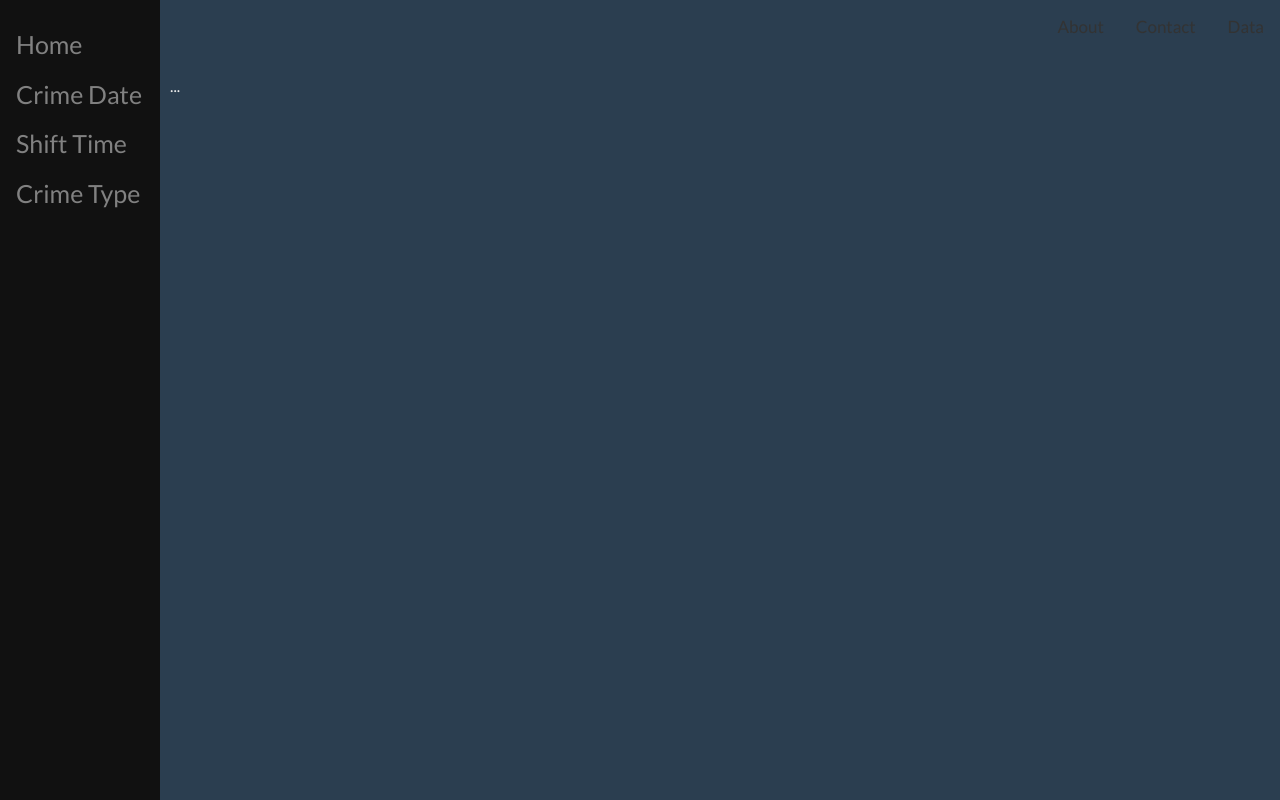
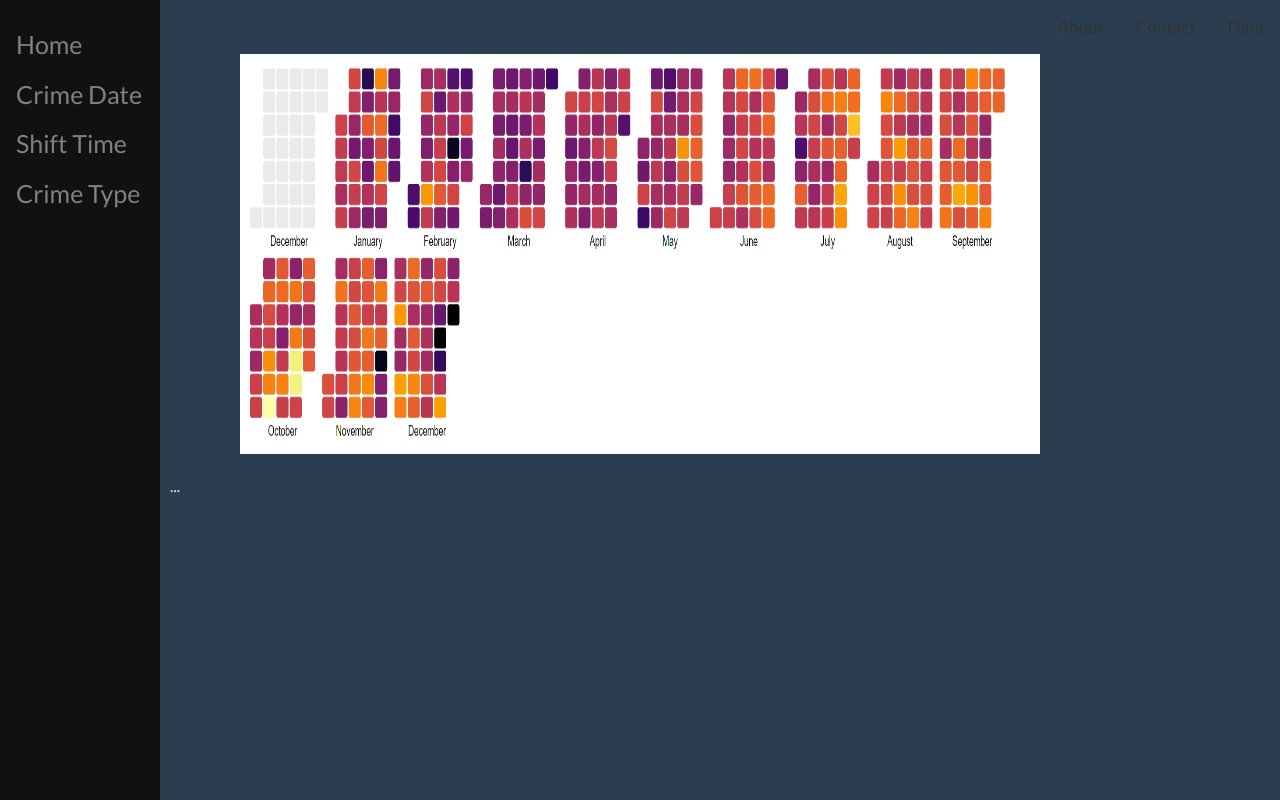
Before and after one commit to Stephanievillegas0728/Project-2, a plain HTML site: page project 2/crimedate.html in a window 1280 px wide. Drawn offline with nearby package versions, Linux system fonts and the light colour scheme; no server answers.

Commit message:
modified

```diff
--- a/project 2/crimedate.html
+++ b/project 2/crimedate.html
@@ -73,6 +73,8 @@
     <a href="shiftcrime.html">Shift Time</a>
     <a href="Crimetype.html">Crime Type</a>
   </div>
+
+  <center><img src="img/image.png" alt="img" width="800px" height="400px"/></center>
 
   <div id="calendar"></div>
 
```
Also changed, not shown: project 2/img/image.png (added), 3 other files.
